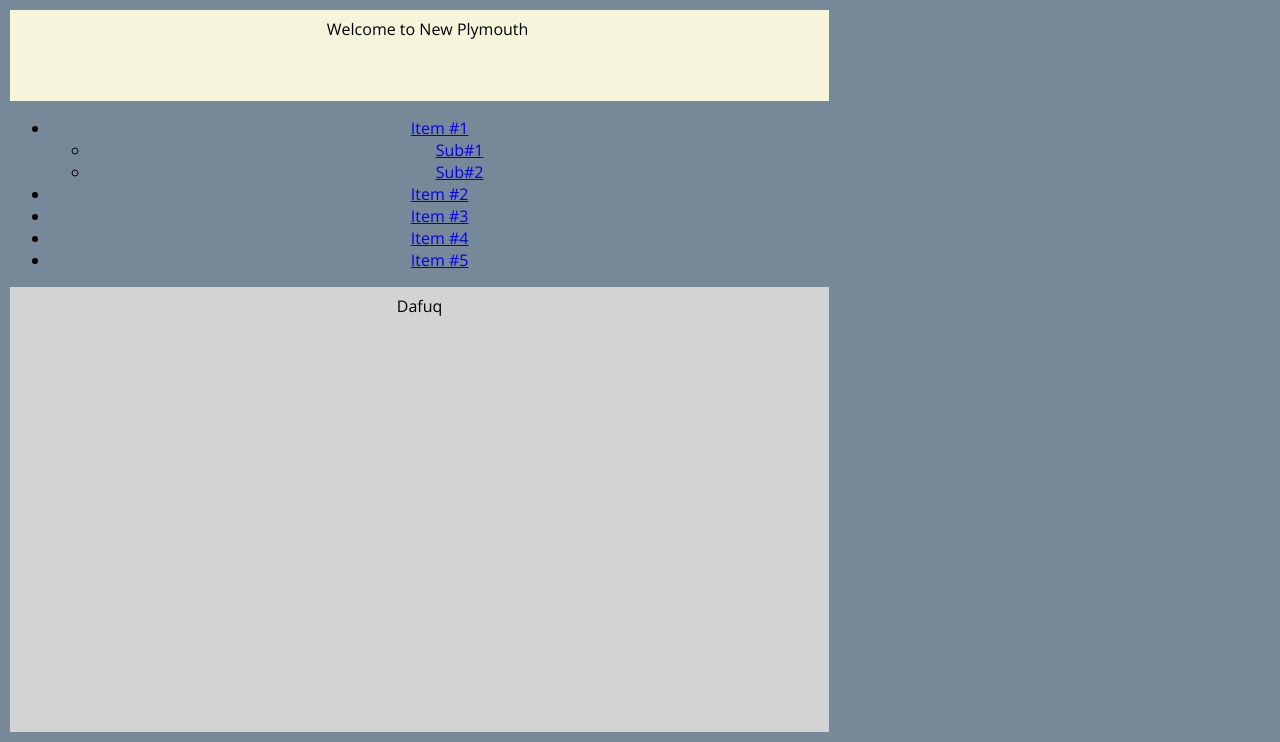
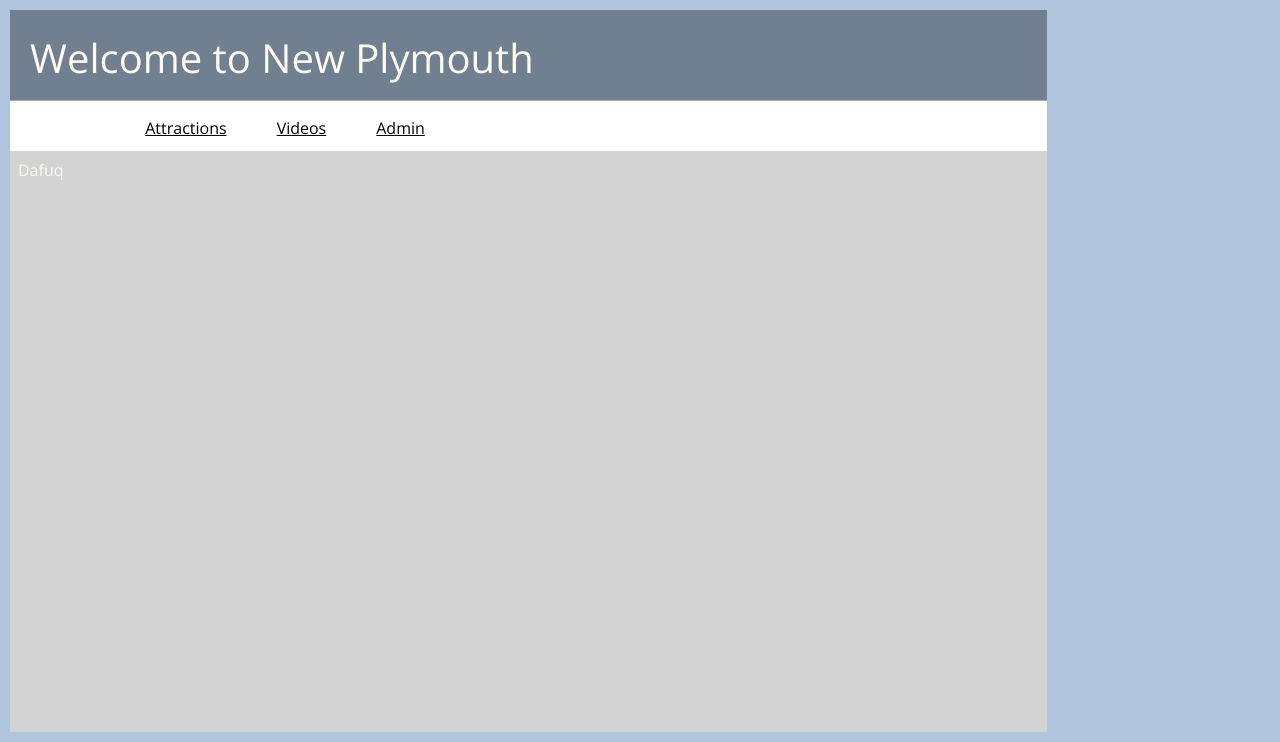
Before and after one commit to kerncarboni/TOPNZ, a plain HTML site: page index.html in a window 1280 px wide. Drawn offline with nearby package versions, Linux system fonts and the light colour scheme.

Commit message:
Assignment 3

```diff
--- a/assets/styles/site.css
+++ b/assets/styles/site.css
@@ -1,16 +1,16 @@
 html, body {
   height: 95%;
-    width: 80%;
+  width: 90%;
   margin: 5px;
   padding: 0;
   overflow: hidden;
-    text-align: center;
   }
 
 body {
-    background-color: lightslategray;
+  background-color: lightsteelblue;
   font-family: 'Open Sans', sans-serif !important;
   font-size: 1em;
+  color: floralwhite
   }
 
 .content {
@@ -18,34 +18,57 @@ html, body {
   min-height: 80%;
   min-width: 80%;
   background-color:lightgray;
-    /* overflow: hidden; */
   }
 
 .header {
   width: 100%;
-  height:75px;
-  background-color: beige;
+  height:50px;
+  background-color:slategrey;
   padding: .5em;
+  border-bottom:1px solid darkgray;
+  font-size: 2.5em;
   }
 
 .footer {
-    /* margin-top: -150px; */
   width: 100%;
   height:50px;
   background-color:cadetblue;
   padding: .5em;
+  border-top:1px solid darkgray;
   }
 
-    .ui-menu .ui-menu-item {
-      margin:10px;
-      padding: 0;
-      zoom: 1;
-      float: left;
+.toggle-nav { display:none; }
 
-      clear: none;
-      width: auto;
+.menu {
+  width: 100%;
+  height:50px;
+  background-color: #fff;
   }
 
-      #nav li { width: auto; clear: none; }
+.menu ul { display:inline-block;}
 
-      .ui-menu .ui-menu-item a {padding: 2px .2em;}
+.menu li {
+  margin:0px 50px 0px 0px;
+  float:left;
+  list-style:none;
+  font-size:1em;
+  }
+
+.menu li:last-child { margin-right:0px; }
+
+.menu a {
+  color: #000;
+  transition: color linear 0.15s;
+}
+
+.menu a:hover {
+  text-decoration: none;
+  color: #fff;
+  background-color: #000
+  }
+
+.menu .current-item a {
+  text-decoration: underline;
+  color: #fff;
+  background-color:
+  }
--- a/index.html
+++ b/index.html
@@ -13,20 +13,18 @@
         <script type="text/javascript" src="/assets/scripts/jquery-ui.min.js"></script>
     </head>
     <body>
-        <div id="header" class="header">Welcome to New Plymouth</div>
-        <div id="navbar">
-            <ul id="menu">
-                <li><a href="#">Item #1</a>
-                <ul>
-                <li><a href="#">Sub#1</a></li>
-                <li><a href="#">Sub#2</a></li>
-                </ul>
-                <li><a href="#">Item #2</a></li>
-                <li><a href="#">Item #3</a></li>
-                <li><a href="#">Item #4</a></li>
-                <li><a href="#">Item #5</a></li>
+        <div id="header" class="header">
+            Welcome to New Plymouth
+        </div>
+        <nav class="menu">
+            <ul class="active">
+                <li class="current-item"><a href="#">Home</a></li>
+                <li><a href="#">Attractions</a></li>
+                <li><a href="#">Videos</a></li>
+                <li><a href="#">Admin</a></li>
             </ul>
-        </div>
+            <a class="toggle-nav" href="#">&#9776;</a>
+            </nav>
         <div id="content" class="content">
             <div>
                 Dafuq
@@ -38,7 +36,7 @@
     <script>
         $( function()
         {
-        $( '#nav' ).menu();
+        $( '#menu' ).menu({ position: { my: "center bottom"} });
         });
     </script>
 
```
Lines whose indentation alone changed are shown as unchanged.
